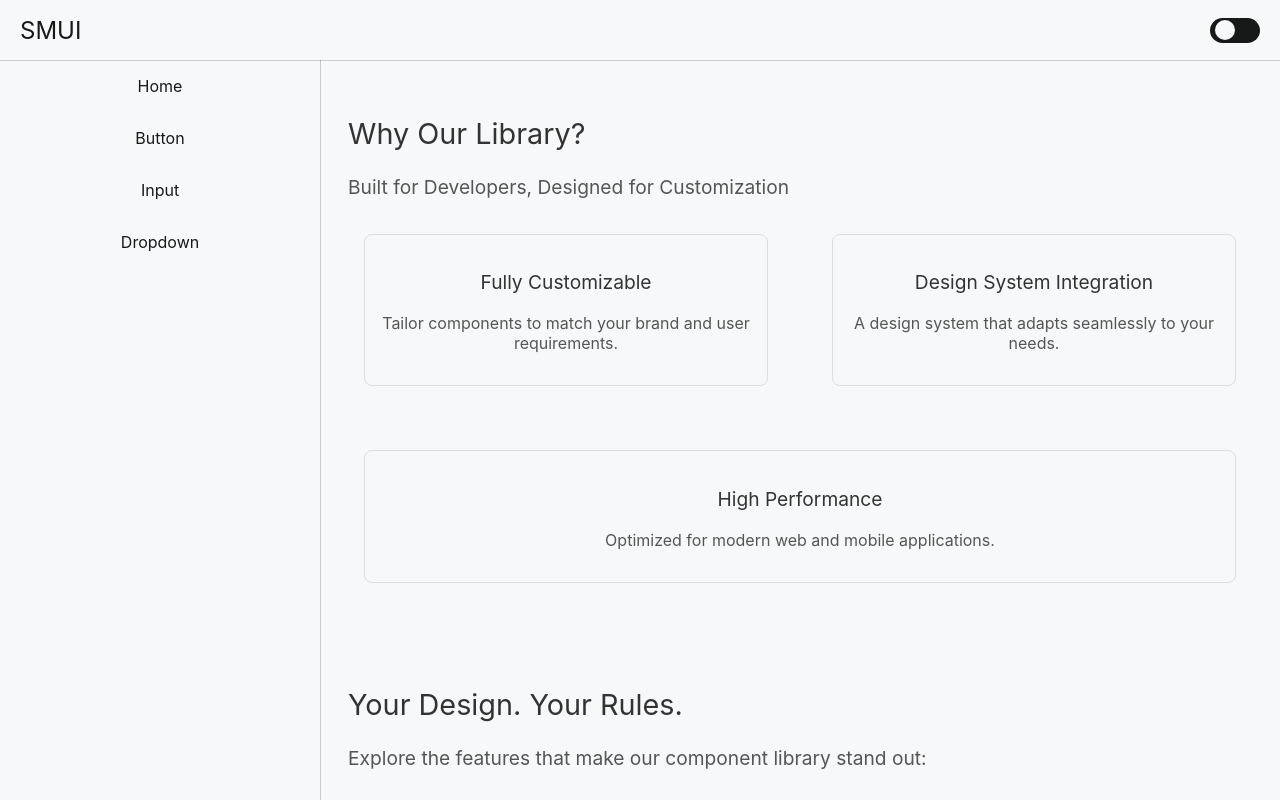
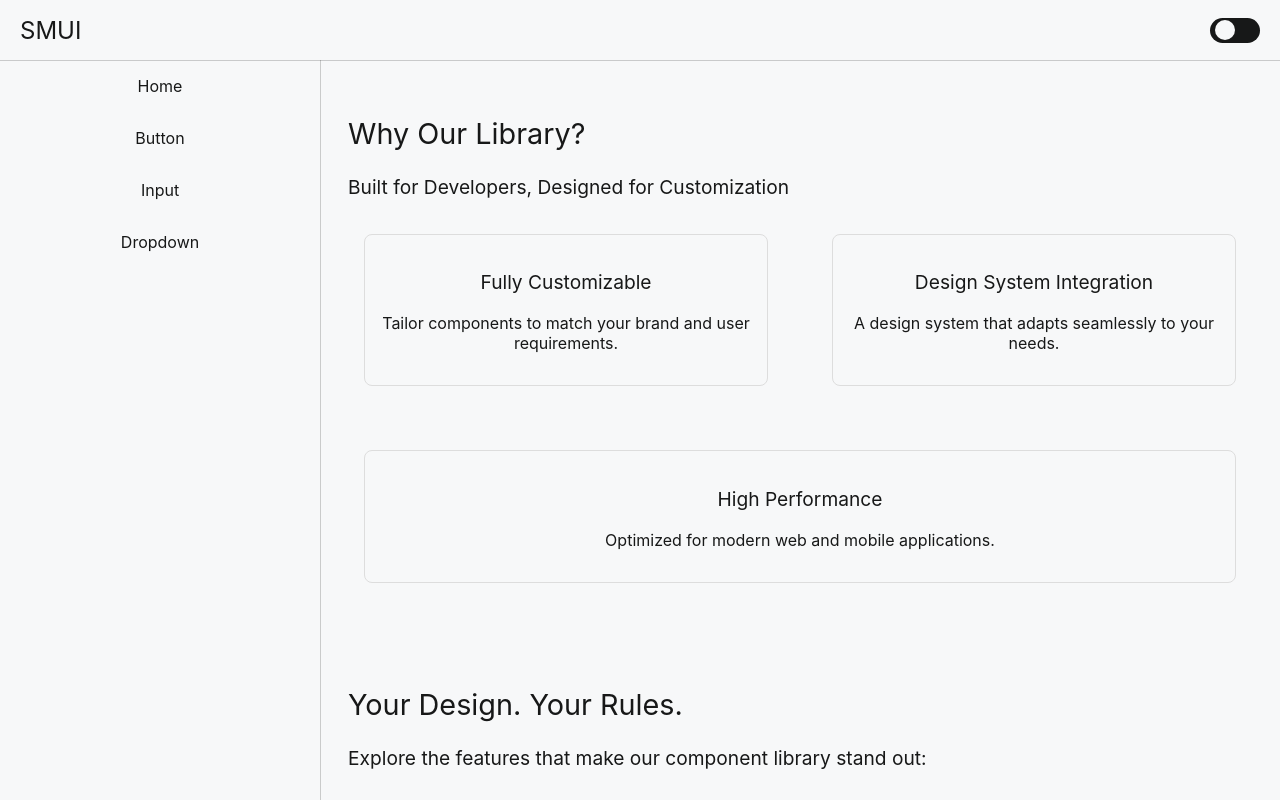
Before and after one commit to shivumat/react-ui-sm, a React (Vite) app: page / in a window 1280 px wide. Built offline with nearby package versions, Linux system fonts and the light colour scheme.

Commit message:
Home page

```diff
--- a/src/App/Body/Content/HomeContent/index.tsx
+++ b/src/App/Body/Content/HomeContent/index.tsx
@@ -12,14 +12,12 @@ const FeatureCard: React.FC<FeatureCardProps> = ({ title, description }) => (
       label={title}
       size="m"
       fontSize="1.2em"
-      color="#333"
       tag="h3"
     />
     <TextComponent
       label={description}
       size="s"
       fontSize="1em"
-      color="#555"
       tag="p"
     />
   </div>
@@ -63,14 +61,12 @@ const Home: React.FC = () => {
           label="Why Our Library?"
           size="l"
           fontSize="1.8em"
-          color="#333"
           tag="h2"
         />
         <TextComponent
           label="Built for Developers, Designed for Customization"
           size="m"
           fontSize="1.2em"
-          color="#555"
           tag="p"
         />
         <div style={styles.features}>
@@ -95,14 +91,12 @@ const Home: React.FC = () => {
           label="Your Design. Your Rules."
           size="l"
           fontSize="1.8em"
-          color="#333"
           tag="h2"
         />
         <TextComponent
           label="Explore the features that make our component library stand out:"
           size="m"
           fontSize="1.2em"
-          color="#555"
           tag="p"
         />
         <div style={styles.features}>
```
Also changed, not shown: 1 other file (tests, documents, lock files or other folders).
